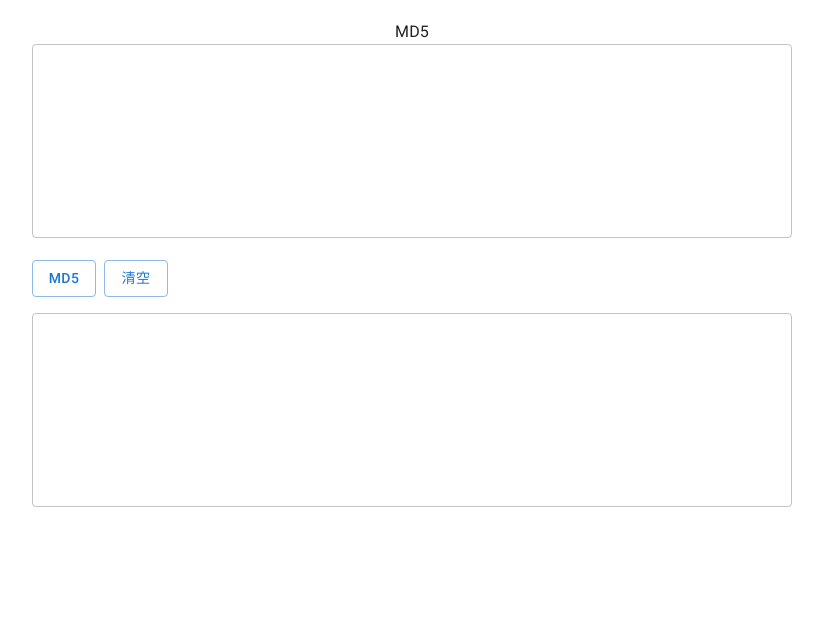
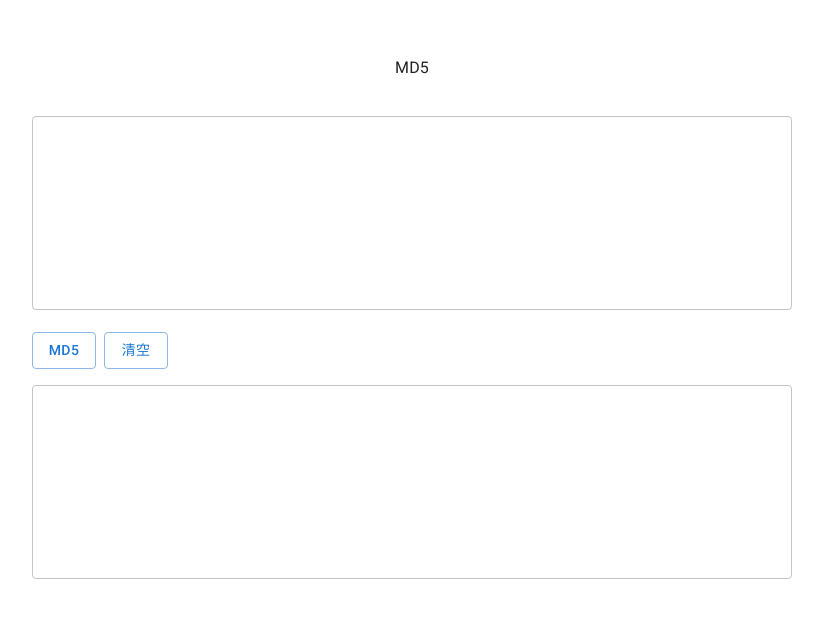
Before and after one commit to littledian/encryption, a React (Create React App) app: page /md5 in a window 1280 px wide. Shown: the top 618 px of the page, without its empty margins (228-1051 px from the left). Built offline with nearby package versions, Linux system fonts and the light colour scheme.

Commit message:
fix: 🐛 UI fix

```diff
--- a/src/pages/base64_img/index.module.scss
+++ b/src/pages/base64_img/index.module.scss
@@ -16,7 +16,7 @@
 }
 
 .title {
-  margin: 36px 0;
+  margin: 36px 0 !important;
   text-align: center;
 }
 
--- a/src/pages/encryption/index.module.scss
+++ b/src/pages/encryption/index.module.scss
@@ -16,7 +16,7 @@
 }
 
 .title {
-  margin: 36px 0;
+  margin: 36px 0 !important;
   text-align: center;
 }
 
--- a/src/pages/encryption/index.tsx
+++ b/src/pages/encryption/index.tsx
@@ -1,6 +1,6 @@
 import { useState } from 'react';
 import { Button, TextField, Typography } from '@mui/material';
-import { success, error } from '@/utils/message';
+import { error } from '@/utils/message';
 
 import Title from '@/components/Title';
 import http from '@/utils/http';
@@ -15,7 +15,6 @@ export default function Encryption() {
     try {
       const res = await http.post('/api/utils/encrypt', { data: inputVal });
       setOutputVal(res);
-      success('xxx');
     } catch (e: any) {
       error(e.message);
     }
--- a/src/pages/md5/index.module.scss
+++ b/src/pages/md5/index.module.scss
@@ -16,7 +16,7 @@
 }
 
 .title {
-  margin: 36px 0;
+  margin: 36px 0 !important;
   text-align: center;
 }
 
```
